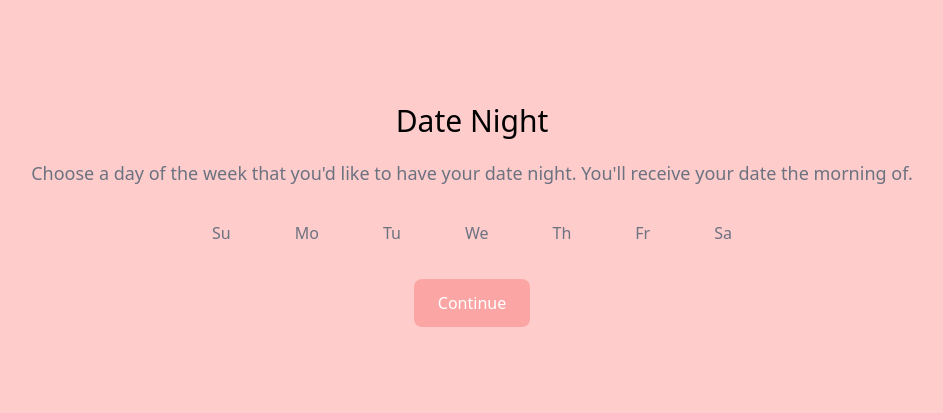
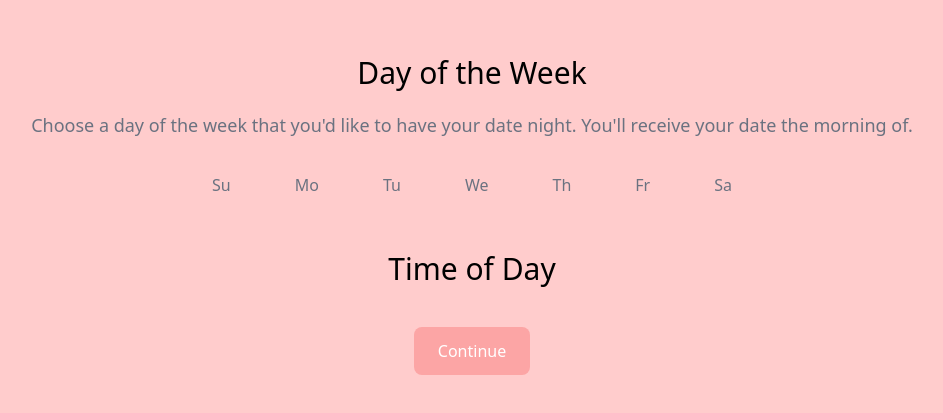
Before and after one commit to austinwright10/DateNightWeb, a Next.js app in the folder date-night/: page /onboarding/DateNightPage in a window 1280 px wide. Shown: the part 185-598 px from the top of the page, without its empty margins (168-1111 px from the left). Built offline with nearby package versions, Linux system fonts and the light colour scheme.

Commit message:
added time of day to date night selection

```diff
--- a/date-night/src/app/components/DateNightSelection.tsx
+++ b/date-night/src/app/components/DateNightSelection.tsx
@@ -33,7 +33,7 @@ export default function DateNightSelection() {
 
   return (
     <div className='flex flex-col items-center justify-center min-h-screen p-5'>
-      <h1 className='text-3xl font-medium text-black mb-5'>Date Night</h1>
+      <h1 className='text-3xl font-medium text-black mb-5'>Day of the Week</h1>
       <p className='text-lg text-gray-500 text-center mb-5 leading-relaxed'>
         Choose a day of the week that you&apos;d like to have your date night.
         You&apos;ll receive your date the morning of.
@@ -54,6 +54,11 @@ export default function DateNightSelection() {
           </button>
         ))}
       </div>
+      <div>
+        <p className='text-3xl font-medium text-black mb-5 mt-10'>
+          Time of Day
+        </p>
+      </div>
 
       <button
         className={`mt-5 py-3 px-6 rounded-lg text-white bg-buttonColor ${
```
